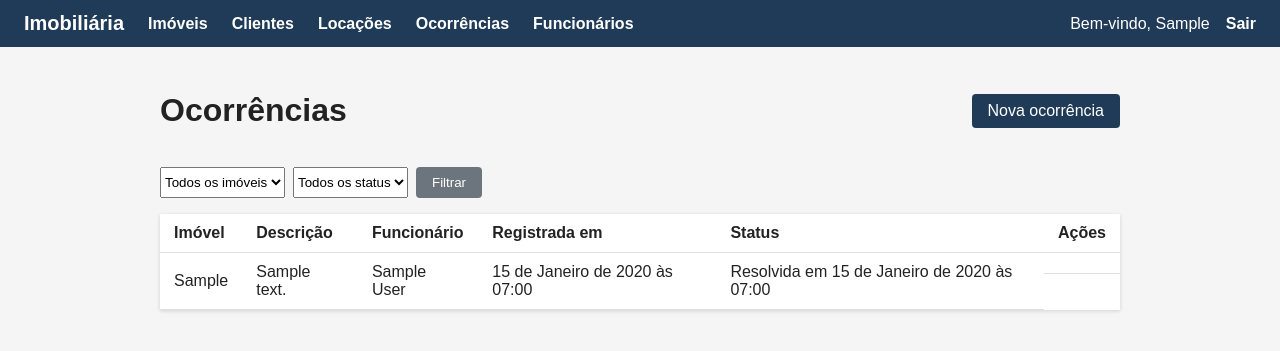
After one commit to crys-k/ProjetoFinal-FULLSTACK, a Django app: page /ocorrencias/ in a window 1280 px wide. The commit adds this page. Shown: the top 351 px of the page. Run offline with Django 5.2, Linux system fonts and the light colour scheme; a user stored in the database is signed in; tables that the repository leaves empty hold one stand-in row (values such as "Sample post").

Commit message:
feat: adiciona telas de ocorrencias e contagem de pendentes no card do imovel

```diff
--- a/imobiliaria/templates/imobiliaria/_partials/_imovel-card.html
+++ b/imobiliaria/templates/imobiliaria/_partials/_imovel-card.html
@@ -17,6 +17,11 @@
         <span class="imovel-card__status imovel-card__status--{{ imovel.status }}">{{ imovel.get_status_display }}</span>
         {% if imovel.status == 'indisponivel' and imovel.motivo_bloqueio %}
             <p class="imovel-card__motivo-bloqueio">Motivo: {{ imovel.motivo_bloqueio }}</p>
+        {% endif %}
+        {% if imovel.ocorrencias_pendentes %}
+            <p class="imovel-card__ocorrencias">
+                {{ imovel.ocorrencias_pendentes }} ocorrência{{ imovel.ocorrencias_pendentes|pluralize }} pendente{{ imovel.ocorrencias_pendentes|pluralize }}
+            </p>
         {% endif %}
     </div>
 
--- a/imobiliaria/templates/imobiliaria/_partials/_nav-bar.html
+++ b/imobiliaria/templates/imobiliaria/_partials/_nav-bar.html
@@ -4,6 +4,7 @@
         <a href="{% url 'imobiliaria:imovel_lista' %}" class="nav-bar__link">Imóveis</a>
         <a href="{% url 'imobiliaria:cliente_lista' %}" class="nav-bar__link">Clientes</a>
         <a href="{% url 'imobiliaria:locacao_lista' %}" class="nav-bar__link">Locações</a>
+        <a href="{% url 'imobiliaria:ocorrencia_lista' %}" class="nav-bar__link">Ocorrências</a>
         {% if user.is_staff %}
             <a href="{% url 'imobiliaria:funcionario_lista' %}" class="nav-bar__link">Funcionários</a>
         {% endif %}
--- /dev/null
+++ b/imobiliaria/templates/imobiliaria/_partials/_ocorrencia-linha.html
@@ -0,0 +1,21 @@
+<tr class="tabela__linha">
+    <td>{{ ocorrencia.imovel.endereco }}</td>
+    <td>{{ ocorrencia.descricao }}</td>
+    <td>{{ ocorrencia.funcionario|default:'—' }}</td>
+    <td>{{ ocorrencia.registrada_em }}</td>
+    <td>
+        {% if ocorrencia.resolvida %}
+            Resolvida em {{ ocorrencia.resolvida_em }}
+        {% else %}
+            Pendente
+        {% endif %}
+    </td>
+    <td class="tabela__acoes">
+        {% if not ocorrencia.resolvida %}
+            <form method="post" action="{% url 'imobiliaria:ocorrencia_resolver' ocorrencia.id %}">
+                {% csrf_token %}
+                <button type="submit" class="botao botao--secundario">Resolver</button>
+            </form>
+        {% endif %}
+    </td>
+</tr>
--- /dev/null
+++ b/imobiliaria/templates/imobiliaria/ocorrencia_lista.html
@@ -0,0 +1,47 @@
+{% extends 'imobiliaria/base.html' %}
+
+{% block title %}Ocorrências | Imobiliária{% endblock %}
+
+{% block conteudo %}
+    <div class="pagina-cabecalho">
+        <h1>Ocorrências</h1>
+        <a href="{% url 'imobiliaria:ocorrencia_nova' %}" class="botao">Nova ocorrência</a>
+    </div>
+
+    <form method="get" class="filtro-imoveis">
+        <select name="imovel">
+            <option value="">Todos os imóveis</option>
+            {% for imovel in imoveis %}
+                <option value="{{ imovel.id }}" {% if imovel.id|stringformat:'s' == imovel_selecionado %}selected{% endif %}>{{ imovel.endereco }}</option>
+            {% endfor %}
+        </select>
+        <select name="status">
+            <option value="">Todos os status</option>
+            <option value="pendente" {% if status_selecionado == 'pendente' %}selected{% endif %}>Pendente</option>
+            <option value="resolvida" {% if status_selecionado == 'resolvida' %}selected{% endif %}>Resolvida</option>
+        </select>
+        <button type="submit" class="botao botao--secundario">Filtrar</button>
+    </form>
+
+    <table class="tabela">
+        <thead>
+            <tr>
+                <th>Imóvel</th>
+                <th>Descrição</th>
+                <th>Funcionário</th>
+                <th>Registrada em</th>
+                <th>Status</th>
+                <th>Ações</th>
+            </tr>
+        </thead>
+        <tbody>
+            {% for ocorrencia in ocorrencias %}
+                {% include 'imobiliaria/_partials/_ocorrencia-linha.html' %}
+            {% empty %}
+                <tr>
+                    <td colspan="6">Nenhuma ocorrência encontrada.</td>
+                </tr>
+            {% endfor %}
+        </tbody>
+    </table>
+{% endblock %}
```
Also changed, not shown: imobiliaria/templates/imobiliaria/ocorrencia_form.html (added, +13 -0 lines).
